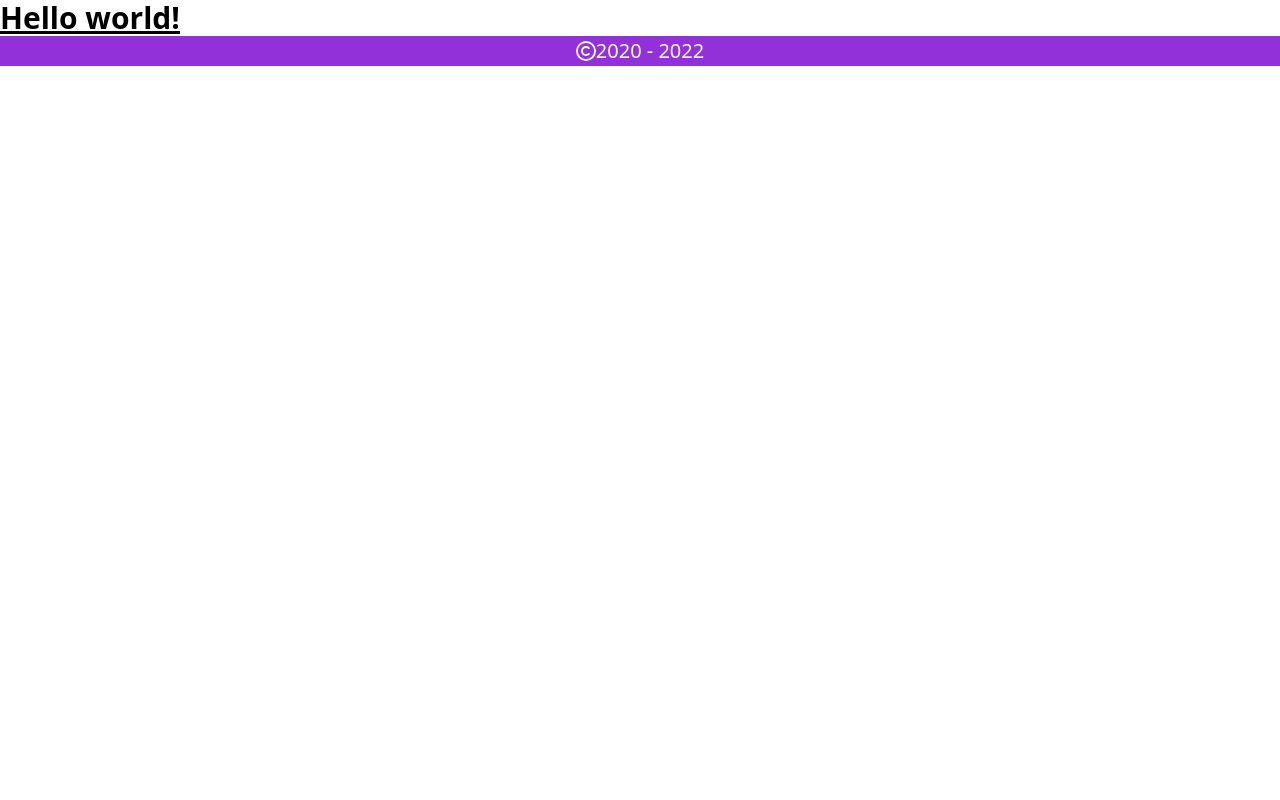
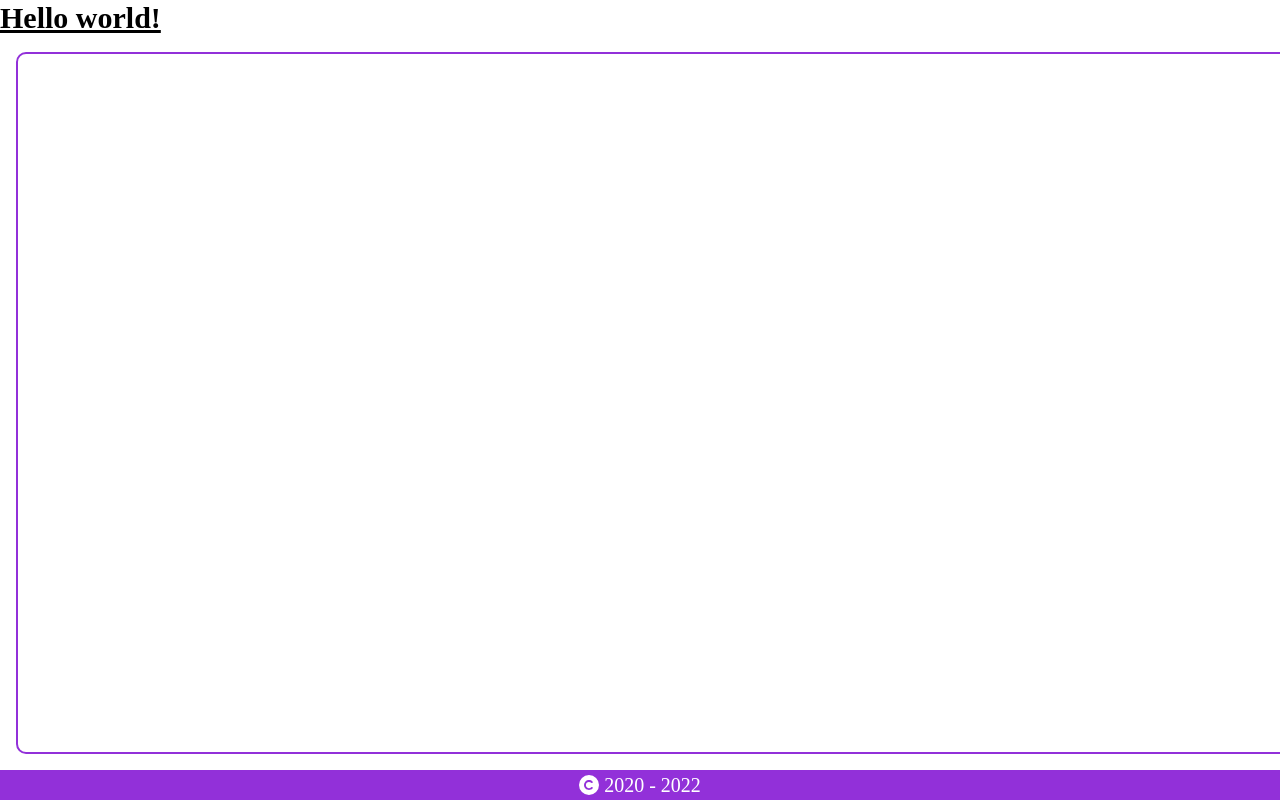
Before and after one commit to JamesVanWaza/webpack5-demo, a website built with webpack: page src/html-templates/index-template.html in a window 1280 px wide. Built offline with nearby package versions, Linux system fonts and the light colour scheme.

Commit message:
Updated so the pages have the footer

```diff
--- a/src/html-templates/index-template.html
+++ b/src/html-templates/index-template.html
@@ -12,6 +12,10 @@
     <h1 class="text-3xl font-bold underline">
         Hello world!
     </h1>
+
+    <section class="container">
+
+    </section>
 </body>
 
 </html>
--- a/src/js/index.js
+++ b/src/js/index.js
@@ -42,9 +42,9 @@ function footer() {
 
     // gets the copyright symbol
     const favicon = document.createElement("i");
-    favicon.classList.add("fa-regular", "fa-copyright");
+    favicon.classList.add("fas", "fa-copyright");
 
-    const text = document.createTextNode("2020 " + "- " + copyright);
+    const text = document.createTextNode(" 2020 " + "- " + copyright);
 
     // add the text node to the newly created div
     footerDiv.appendChild(favicon);
--- a/src/scss/style.scss
+++ b/src/scss/style.scss
@@ -2,6 +2,35 @@
 @import '~tailwindcss/components';
 @import '~tailwindcss/utilities';
 @import 'colors';
+html,
+body {
+    height: 100%;
+}
+
+* {
+    box-sizing: border-box;
+    padding: 0;
+    margin: 0;
+}
+
+body {
+    font-family: 'Inria Serif', serif;
+    display: flex;
+    flex-direction: column;
+}
+
+button {
+    font-family: 'Inria Serif', serif;
+}
+
+.container {
+    flex: 1 0 auto;
+    margin: 1em;
+    border-radius: 10px;
+    border: 2px solid $blueviolet;
+    padding: 1px;
+}
+
 
 /** Basic Styling */
 
```
